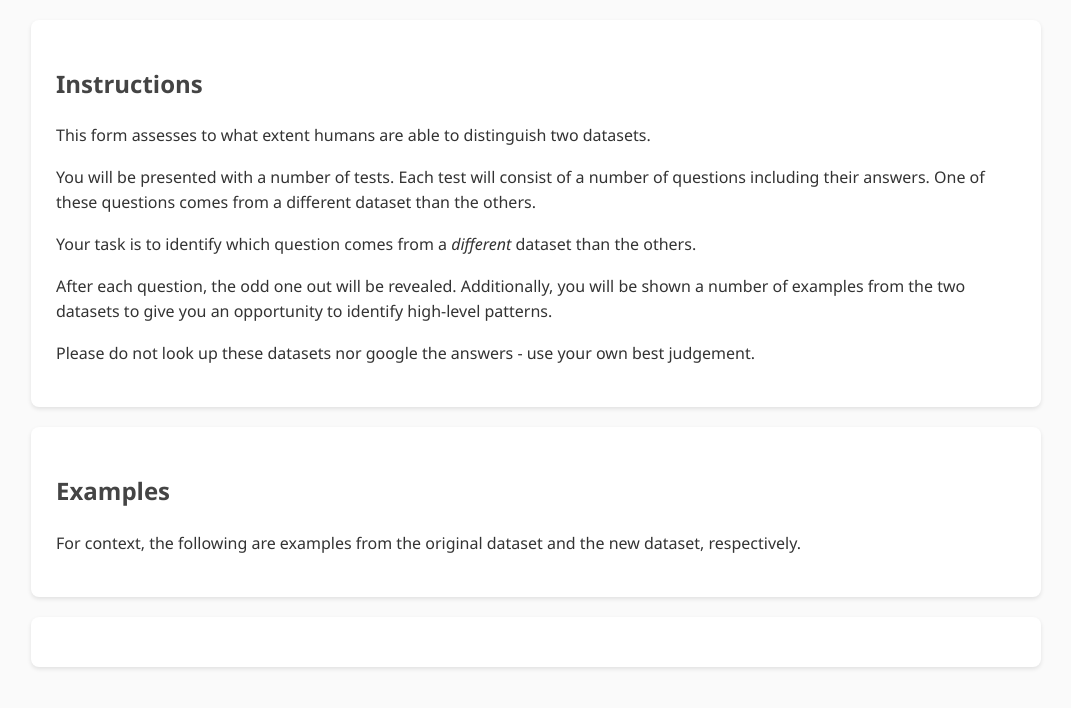
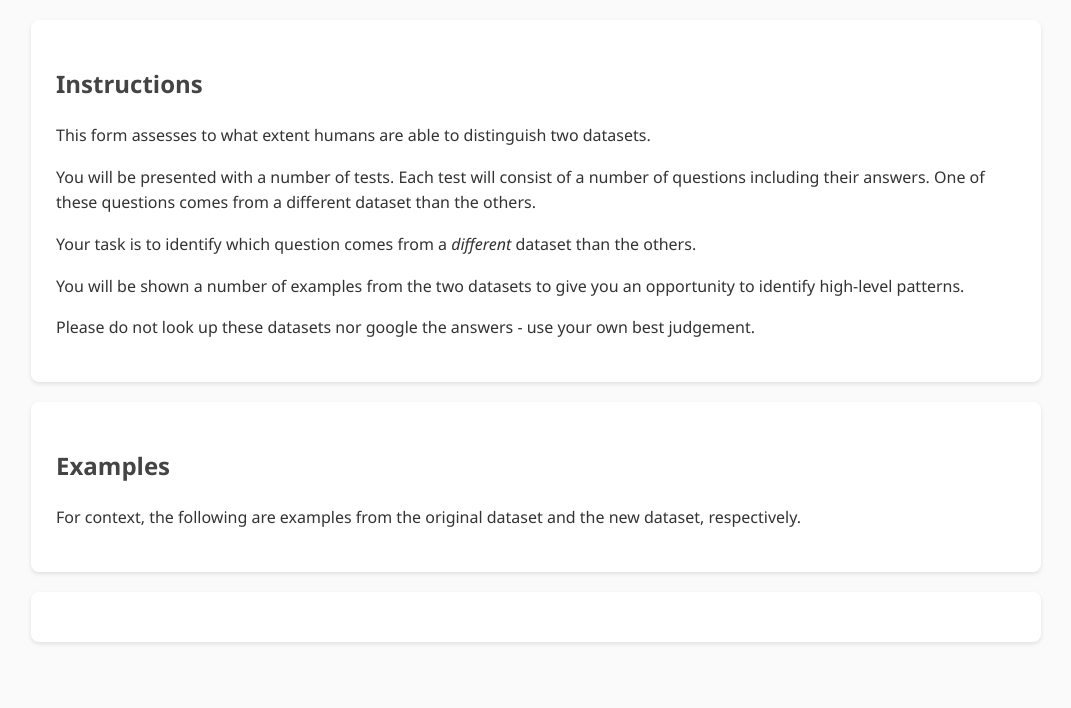
Before and after one commit to MarckK/retrospective-llm-eval, a plain HTML site: page survey-page/odd-one-out-survey.html in a window 1280 px wide. Shown: the whole page, without its empty margins (104-1175 px from the left). Drawn offline with Linux system fonts and the light colour scheme; a script that the page names is missing.

Commit message:
Update instructions not revealing answers

```diff
--- a/survey-page/odd-one-out-survey.html
+++ b/survey-page/odd-one-out-survey.html
@@ -13,7 +13,7 @@
         <p>This form assesses to what extent humans are able to distinguish two datasets.</p>
         <p>You will be presented with a number of tests. Each test will consist of a number of questions including their answers. One of these questions comes from a different dataset than the others.</p>
         <p>Your task is to identify which question comes from a <i>different</i> dataset than the others.</p>
-        <p>After each question, the odd one out will be revealed. Additionally, you will be shown a number of examples from the two datasets to give you an opportunity to identify high-level patterns.</p>
+        <p>You will be shown a number of examples from the two datasets to give you an opportunity to identify high-level patterns.</p>
         <p>Please do not look up these datasets nor google the answers - use your own best judgement.</p>
     </section>
     <section id="examples">
```
